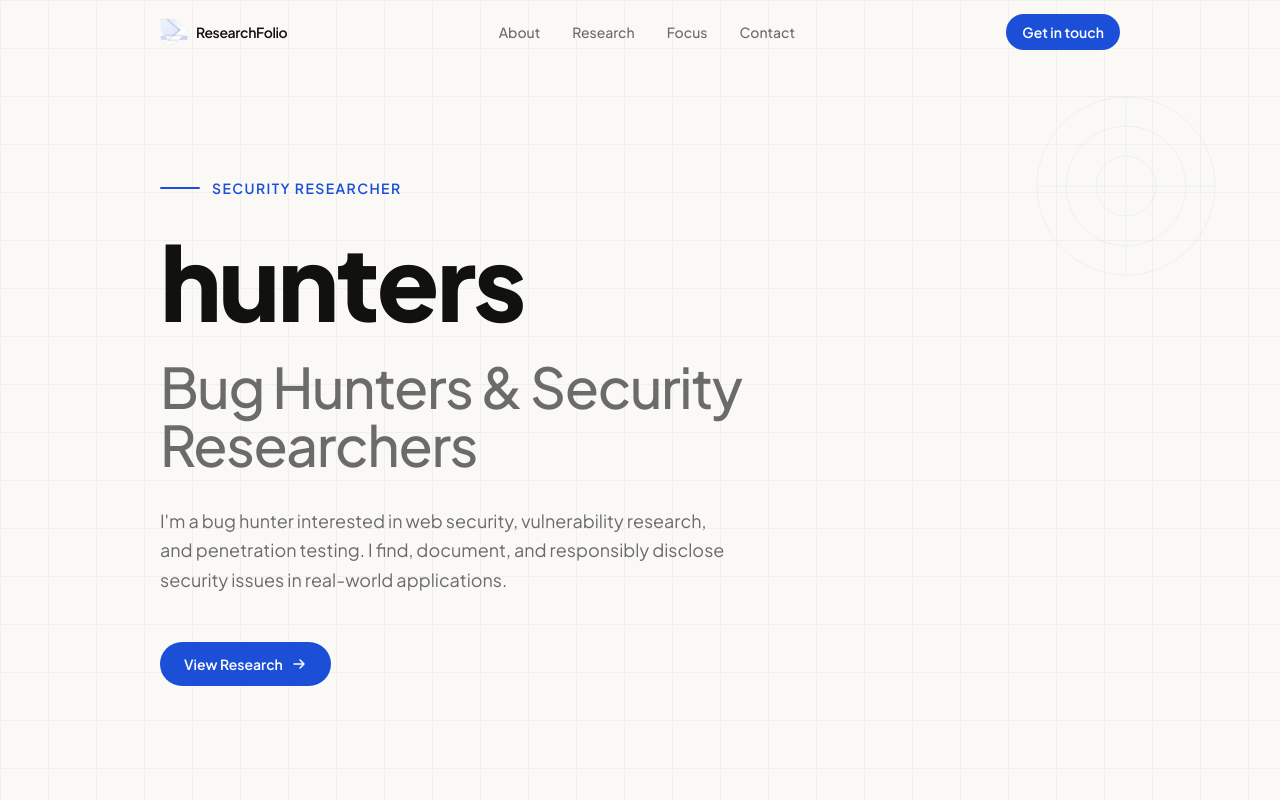
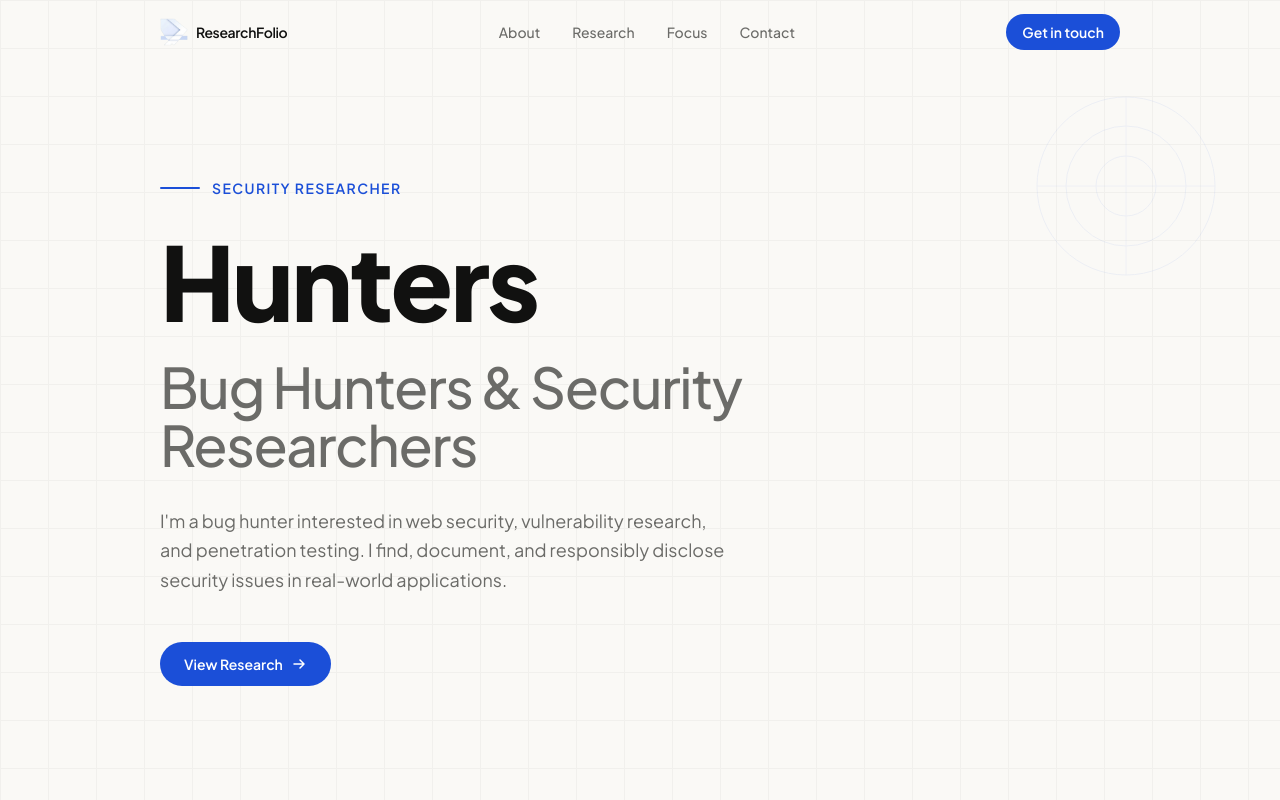
Before and after one commit to Hunters-collab/researchfolio, a Next.js app: page / in a window 1280 px wide. Shown: the top 800 px of the page. Built offline with nearby package versions, Linux system fonts and the light colour scheme.

Commit message:
Update HeroSection.tsx

```diff
--- a/src/app/components/HeroSection.tsx
+++ b/src/app/components/HeroSection.tsx
@@ -43,7 +43,7 @@ export default function HeroSection() {
 
           {/* Main headline */}
           <h1 className="clip-in-delay-1 text-hero font-extrabold text-foreground leading-none tracking-tight mb-6">
-            hunters
+            Hunters
           </h1>
 
           {/* Sub-title */}
```
